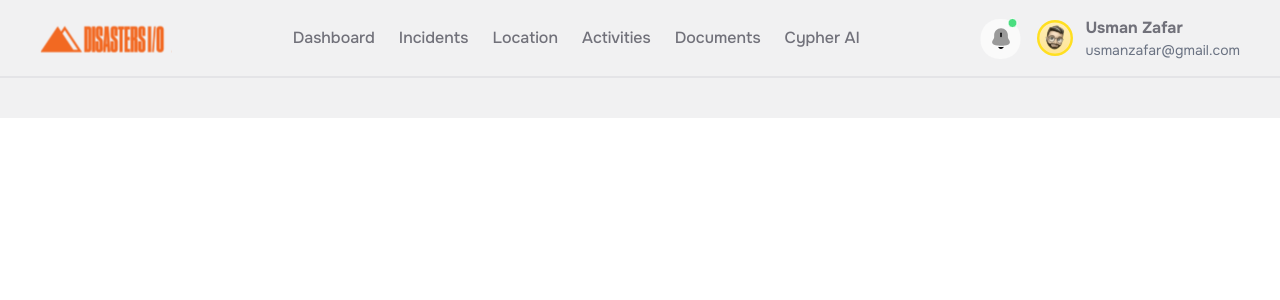
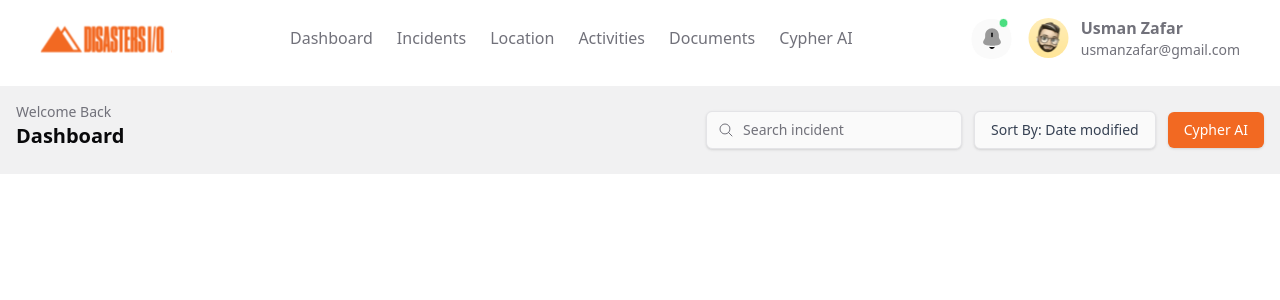
Before and after one commit to suraid121/react-tailwindcss-assignment, a React (Vite) app: page / in a window 1280 px wide. Shown: the top 300 px of the page. Built offline with nearby package versions, Linux system fonts and the light colour scheme.

Commit message:
modernized code and well structure

```diff
--- a/src/App.jsx
+++ b/src/App.jsx
@@ -1,12 +1,15 @@
 import './App.css'
-import NavBar from './common-components/NavBar'
-import Button from './reusable-components/Button'
+import Dashboard from './Dashboard/Dashboard'
+import NavBar from './reusable-components/NavBar'
+
 function App() {
 
 
   return (
     <>
-      <NavBar/>
+
+<Dashboard></Dashboard>
+
     </>
   )
 }
--- /dev/null
+++ b/src/Dashboard/Dashboard.jsx
@@ -0,0 +1,11 @@
+import HeaderSection from '../common-components/HeaderSection'
+
+const Dashboard = ()=>{
+    return (
+        <>
+        <HeaderSection title={'Welcome Back'} heading={'Dashboard'}  />
+        </>
+    )
+};
+
+export default Dashboard;
--- /dev/null
+++ b/src/common-components/HeaderSection.jsx
@@ -0,0 +1,11 @@
+import NavBar from "../reusable-components/NavBar"
+import Header from "../reusable-components/Header"
+const HeaderSection = ({title , heading})=>{
+    return(
+        <>
+            <NavBar/>
+            <Header title={title} heading={heading}/>
+        </>
+    )
+};
+export default HeaderSection;
--- a/src/index.css
+++ b/src/index.css
@@ -1,20 +1,14 @@
 @import url('https://fonts.googleapis.com/css2?family=Montserrat:ital,wght@0,100..900;1,100..900&family=Onest:wght@100..900&family=Plus+Jakarta+Sans:ital,wght@0,200..800;1,200..800&family=Roboto+Slab:wght@100..900&family=Work+Sans:ital,wght@0,100..900;1,100..900&display=swap');
 @import "tailwindcss";
-@theme{
-  --font-Onest: "Onest", sans-serif;
+
+@theme {
+  --color-orange-primary: #f26922;
+  --color-light-gray-bg: #FAFAFA;
+  --color-mid-gray-text: #71717A;
+  --color-dark-gray-text: #09090B;
+  --color-soft-gray-nav-bg: #F1F1F2;
+  --color-light-border: #E4E4E7;
+  --color-deep-dark: #18181B;
+  --color-chat-card-bg: #f4f4f5;
+  --color-dark-gray-bg:#27272a;
 }
-@theme{
-  --color-primary:#f26922;
-}
-@theme{
-  --color-NavLinks:#71717A;
-}
-@theme{
-  --color-NavLinksActive: #09090B;
-}
-@theme{
-  --color-NavBg:#F1F1F2;
-}
-@theme{
-  --color-NavLine:#E4E4E7;
-}
--- a/src/reusable-components/Button.jsx
+++ b/src/reusable-components/Button.jsx
@@ -1,14 +1,16 @@
-import cn from '../utilities/cn.js'
+import cn from '../utilities/cn.js';
 
-function Button({ className , children }) {
+function Button({ className, title }) {
   return (
     <button
       className={cn(
-                    'px-8 py-2.5  rounded-md bg-primary text-white font-medium ' , className
+        'px-4 py-2 rounded-md bg-orange-primary text-white font-medium text-sm whitespace-nowrap shadow-sm hover:bg-[#fb851f] transition cursor-pointer',
+        className
       )}
     >
-            {children}
+      {title}
     </button>
   );
 }
-export default Button
+
+export default Button;
--- /dev/null
+++ b/src/reusable-components/Header.jsx
@@ -0,0 +1,83 @@
+import { useState, useRef, useEffect } from "react";
+import Button from "../reusable-components/Button";
+
+const Header = ({title , heading}) => {
+  const [sortBy, setSortBy] = useState("Date modified");
+  const [isOpen, setIsOpen] = useState(false);
+  const options = ["Date modified", "Name", "Size"];
+  const dropdownRef = useRef(null);
+
+  useEffect(() => {
+    const handleClickOutside = (e) => {
+      if (dropdownRef.current && !dropdownRef.current.contains(e.target)) {
+        setIsOpen(false);
+      }
+    };
+    document.addEventListener("mousedown", handleClickOutside);
+    return () => document.removeEventListener("mousedown", handleClickOutside);
+  }, []);
+
+  return (
+    <section className="flex items-center justify-between bg-soft-gray-nav-bg p-4 flex-col md:flex-row">
+
+      <div className="flex flex-col mb-2">
+        <span className="text-sm text-mid-gray-text">{title}</span>
+        <h3 className="text-xl font-bold text-dark-gray-text">{heading}</h3>
+      </div>
+
+
+      <div className="flex items-center gap-3 flex-wrap justify-start ">
+        {/* Search box */}
+        <div className="relative">
+          <input
+            type="text"
+            placeholder="Search incident"
+            className="pl-9 pr-4 py-2 rounded-md border border-light-border bg-light-gray-bg text-sm text-mid-gray-text placeholder:text-mid-gray-text shadow-sm focus:outline-none focus:ring-1 focus:ring-light-border"
+          />
+          <div className="absolute left-3 top-1/2 transform -translate-y-1/2 text-mid-gray-text">
+            <svg xmlns="http://www.w3.org/2000/svg"
+              fill="none" viewBox="0 0 24 24"
+              strokeWidth={1.5} stroke="currentColor"
+              className="w-4 h-4">
+              <path strokeLinecap="round" strokeLinejoin="round"
+                d="m21 21-5.197-5.197m0 0A7.5 7.5 0
+                1 0 5.196 5.196a7.5 7.5 0 0 0
+                10.607 10.607Z" />
+            </svg>
+          </div>
+        </div>
+
+        {/* Sort By Dropdown */}
+        <div className="relative" ref={dropdownRef}>
+          <button
+            onClick={() => setIsOpen(!isOpen)}
+            className="px-4 py-2 rounded-md border border-light-border text-sm bg-light-gray-bg text-gray-700 hover:bg-gray-300 whitespace-nowrap shadow-sm cursor-pointer"
+          >
+            Sort By: {sortBy}
+          </button>
+          {isOpen && (
+            <div className="absolute right-0 mt-2 w-44 bg-light-gray-bg border border-light-border rounded-md shadow-md z-20">
+              {options.map((option) => (
+                <div
+                  key={option}
+                  onClick={() => {
+                    setSortBy(option);
+                    setIsOpen(false);
+                  }}
+                  className="px-4 py-2 text-sm text-mid-gray-text hover:bg-gray-300 cursor-pointer transition-all"
+                >
+                  {option}
+                </div>
+              ))}
+            </div>
+          )}
+        </div>
+
+        {/* Cypher AI Button */}
+        <Button title="Cypher AI"  />
+      </div>
+    </section>
+  );
+};
+
+export default Header;
--- a/src/common-components/NavBar.jsx
+++ b/src/reusable-components/NavBar.jsx
@@ -1,7 +1,7 @@
 import { useState, useRef, useEffect } from "react";
-import NavLinks from "../reusable-components/NavLinks";
-import UserProfile from "../reusable-components/UserProfile";
-import  cn  from "../utilities/cn";
+import NavLinks from "./NavLinks";
+import UserProfile from "./UserProfile";
+import cn from "../utilities/cn";
 
 const NavBar = () => {
   const [isOpen, setIsOpen] = useState(false);
@@ -17,7 +17,7 @@ const NavBar = () => {
   }, [isOpen]);
 
   return (
-    <header className="bg-NavBg pb-10 w-full">
+    <header className="bg-NavBg pb-2 w-full">
       <div className="max-w-screen-2xl mx-auto px-4 lg:px-10 py-4 flex items-center justify-between">
         {/* Logo */}
         <img src="/logo.svg" alt="logo" />
@@ -27,7 +27,7 @@ const NavBar = () => {
           <NavLinks />
         </nav>
 
-        {/* Notification + Profile + Hamburger */}
+        {/* Notification , Profile , Hamburger */}
         <div className="flex items-center gap-10">
           <div className="hidden md:flex items-center gap-4">
             <img src="/notification.svg" alt="notification" />
--- a/src/reusable-components/NavLinks.jsx
+++ b/src/reusable-components/NavLinks.jsx
@@ -9,7 +9,7 @@ const NavLinks = ({ className = "", onClick }) => {
           key={i}
           href={item.href || "#"}
           onClick={onClick}
-          className={cn("text-NavLinks hover:text-black transition font-medium", className)}
+          className={cn("text-mid-gray-text hover:text-dark-gray-text transition font-medium", className)}
         >
           {item.label}
         </a>
--- a/src/reusable-components/UserProfile.jsx
+++ b/src/reusable-components/UserProfile.jsx
@@ -6,12 +6,11 @@ const UserProfile = ({ showEmail = true, className = "" }) => {
       <img
         src="/avatar.svg"
         alt="avatar"
-        className="w-9 h-9 rounded-full bg-yellow-300 p-[2px]"
       />
-      <div className="flex flex-col text-NavLinks leading-tight">
+      <div className="flex flex-col text-mid-gray-text  leading-tight">
         <span className="font-bold text-base">Usman Zafar</span>
         {showEmail && (
-          <span className="text-sm text-gray-500">usmanzafar@gmail.com</span>
+          <span className="text-sm font-medium">usmanzafar@gmail.com</span>
         )}
       </div>
     </div>
```
Also changed, not shown: public/map.png (added). Lines whose indentation alone changed are shown as unchanged.
